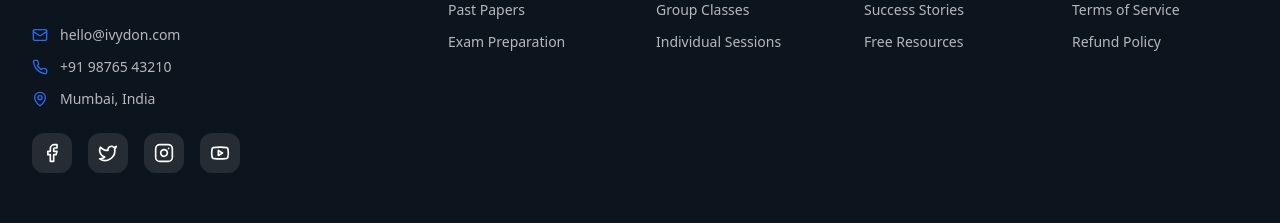
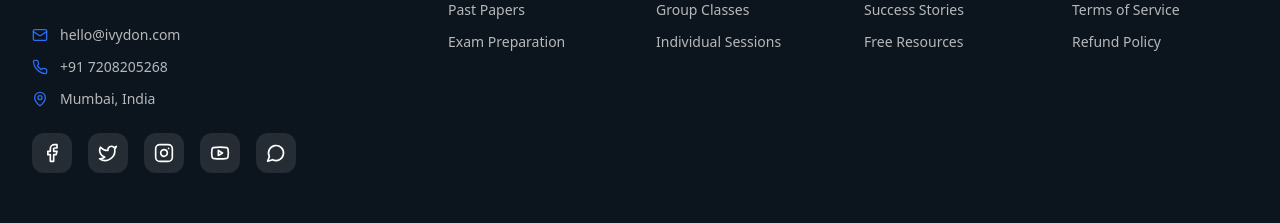
Before and after one commit to decoder529/ivy-website-feedback-hub, a React (Vite) app: page /biology in a window 1280 px wide. Shown: the part 1638-1861 px from the top of the page. Built offline with nearby package versions, Linux system fonts and the light colour scheme.

Commit message:
Update footer contact and social media
Change contact number and add WhatsApp link.

```diff
--- a/src/components/Footer.tsx
+++ b/src/components/Footer.tsx
@@ -9,6 +9,7 @@ import {
   Twitter,
   Instagram,
   Youtube,
+  MessageCircle,
   ArrowRight
 } from 'lucide-react';
 
@@ -64,7 +65,8 @@ const Footer = () => {
     { icon: Facebook, href: '#', name: 'Facebook' },
     { icon: Twitter, href: '#', name: 'Twitter' },
     { icon: Instagram, href: '#', name: 'Instagram' },
-    { icon: Youtube, href: '#', name: 'YouTube' }
+    { icon: Youtube, href: '#', name: 'YouTube' },
+    { icon: MessageCircle, href: 'https://wa.me/917208205268', name: 'WhatsApp' }
   ];
 
   return (
@@ -122,7 +124,7 @@ const Footer = () => {
               </div>
               <div className="flex items-center space-x-3">
                 <Phone className="w-4 h-4 text-primary" />
-                <span className="text-background/70 text-sm">+91 98765 43210</span>
+                <span className="text-background/70 text-sm">+91 7208205268</span>
               </div>
               <div className="flex items-center space-x-3">
                 <MapPin className="w-4 h-4 text-primary" />
```
